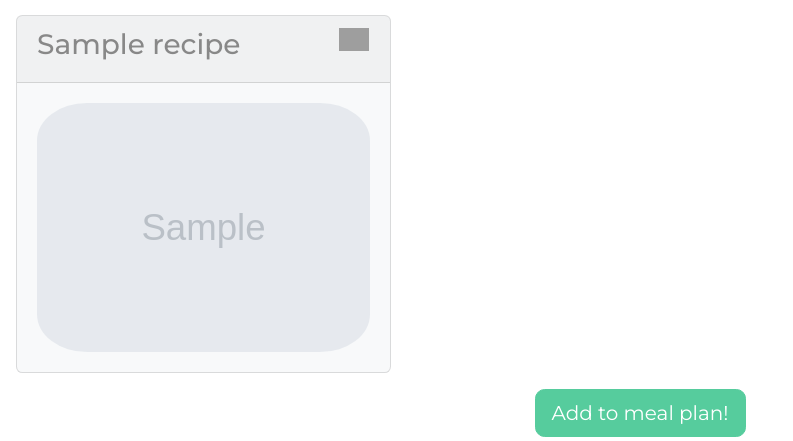
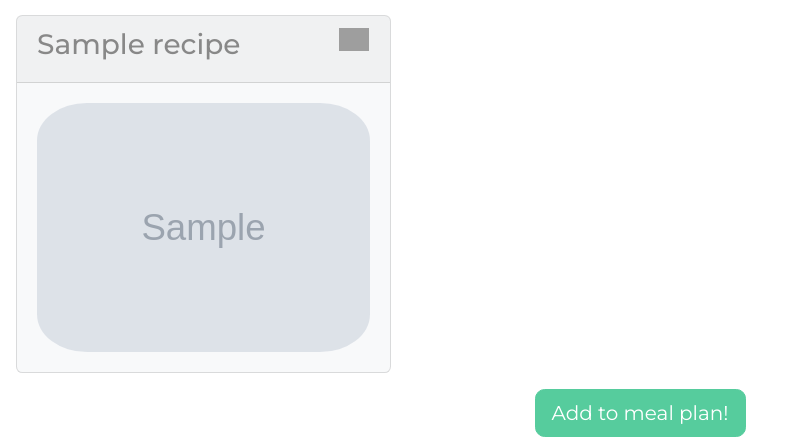
Before and after one commit to Tieshia/hb-project1, a Flask app: page /all-recipes in a window 1280 px wide. Shown: the part 113-554 px from the top of the page, without its empty margins (0-793 px from the left). Run offline with Flask 2, Linux system fonts and the light colour scheme; tables that the repository leaves empty hold one stand-in row (values such as "Sample post"); grey boxes marked "Sample" are stand-in pictures; some libraries are stand-ins or nearby versions; grey boxes are pictures that could not be loaded.

```diff
--- a/static/mealplan.css
+++ b/static/mealplan.css
@@ -152,13 +152,13 @@
 /* RECOMMENDED RECIPES*/
 .recommended {
   filter: brightness(50%);
-  opacity: 0.50;
+  opacity: 0.75;
   border-radius: 50%;
 }
 
 .recipeimg  {
   border-radius: 15%;
-  opacity: 0.5;
+  opacity: 0.75;
 }
 
 .recipimg:hover {
```
Also changed, not shown: README.md (added).
